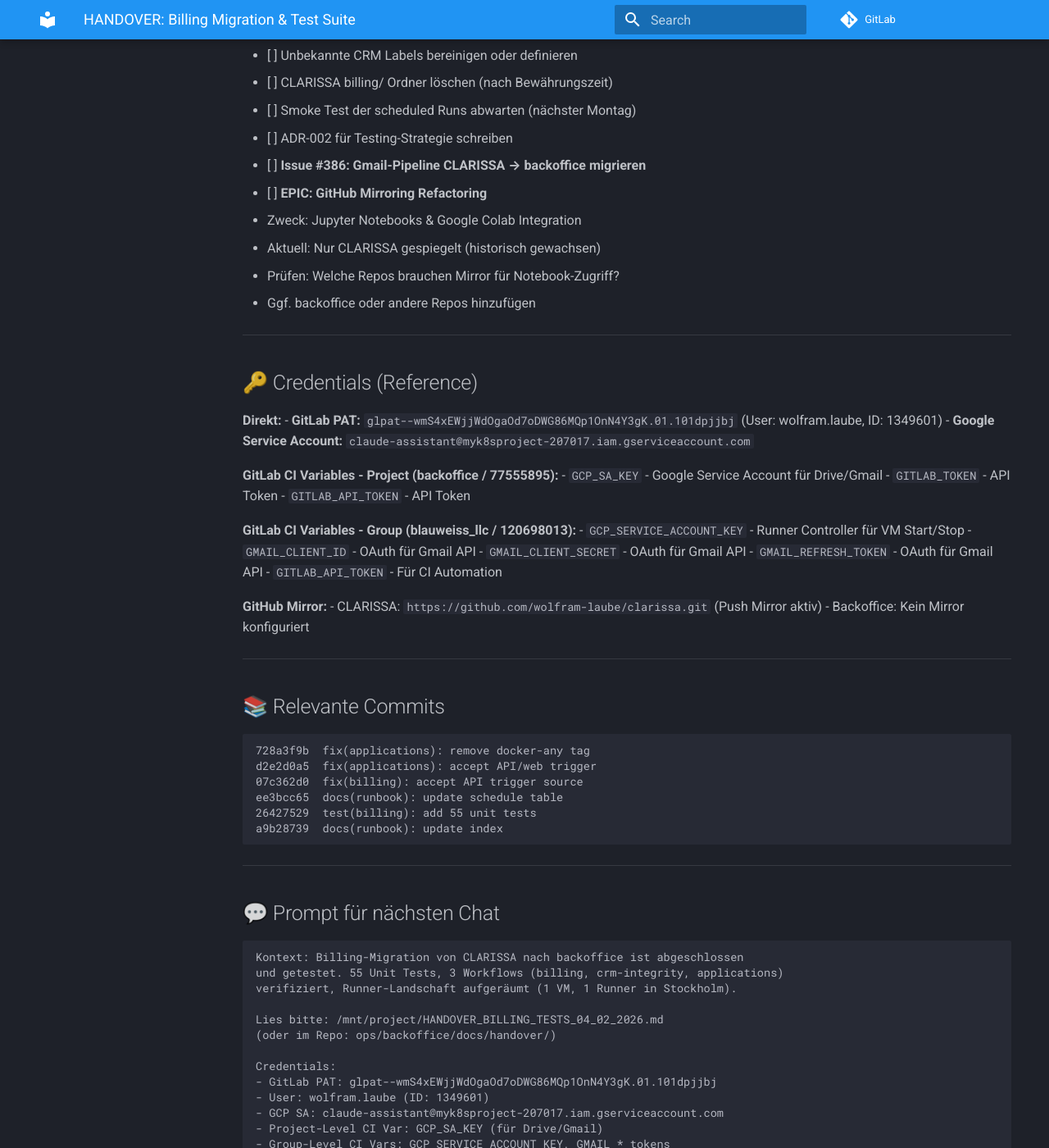
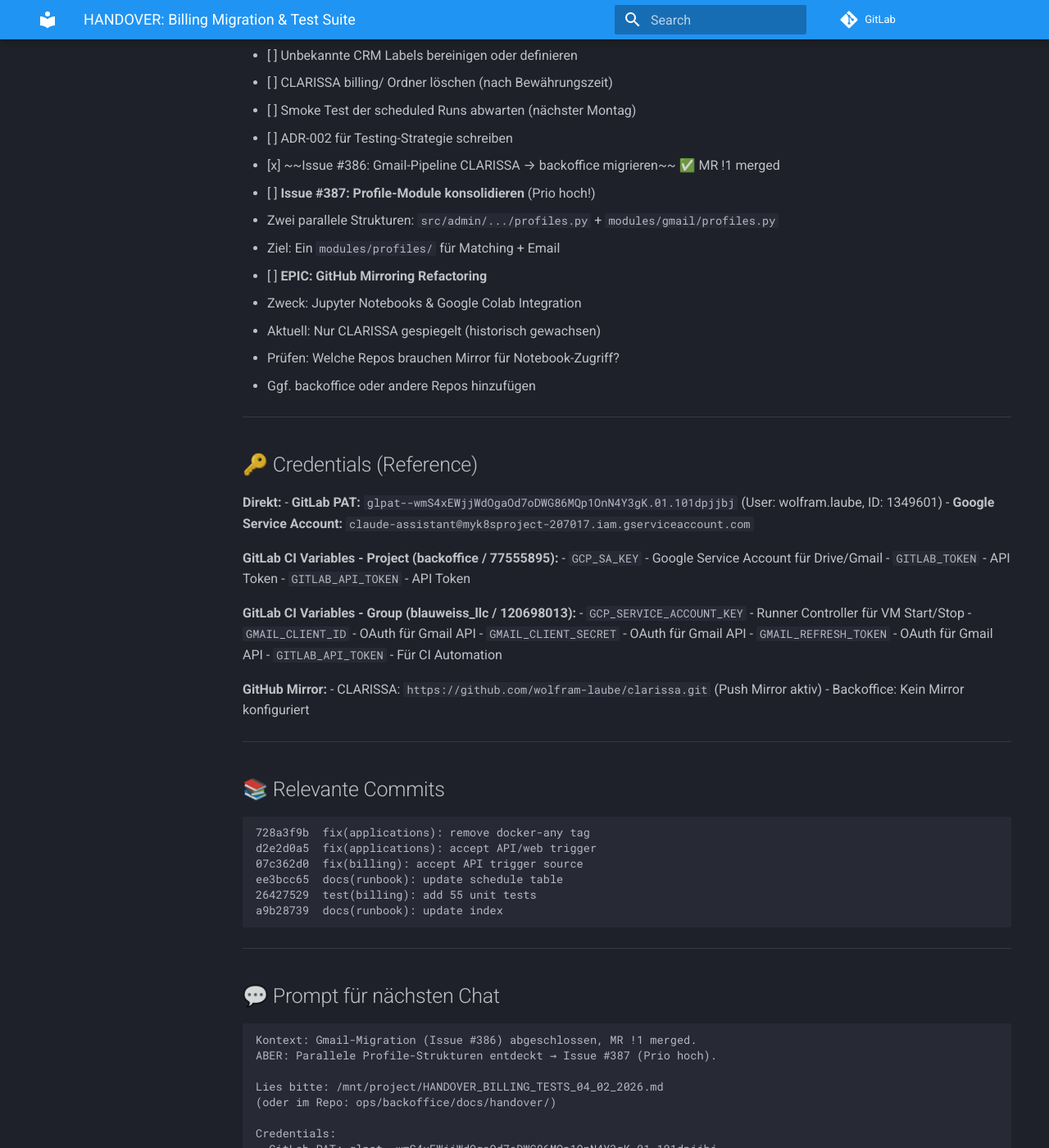
Before and after one commit to wolfram-laube/backoffice, an MkDocs documentation site: the page built from docs/handover/HANDOVER_BILLING_TESTS_04_02_2026.md, in a window 1280 px wide and 1400 px high, scrolled down 2802 px. Shown: the whole window at 82% size. Built offline with MkDocs 1.6.1 and Material for MkDocs 9.7.7, drawn with Linux system fonts in a browser that asks for light colours; comment, search, counter and statistics services are not loaded; some of the changed text lies outside the part shown.

Commit message:
docs(handover): update with #386 done, add #387 profile consolidation

````diff
--- a/docs/handover/HANDOVER_BILLING_TESTS_04_02_2026.md
+++ b/docs/handover/HANDOVER_BILLING_TESTS_04_02_2026.md
@@ -118,7 +118,10 @@
 - [ ] CLARISSA billing/ Ordner löschen (nach Bewährungszeit)
 - [ ] Smoke Test der scheduled Runs abwarten (nächster Montag)
 - [ ] ADR-002 für Testing-Strategie schreiben
-- [ ] **Issue #386: Gmail-Pipeline CLARISSA → backoffice migrieren**
+- [x] ~~Issue #386: Gmail-Pipeline CLARISSA → backoffice migrieren~~ ✅ MR !1 merged
+- [ ] **Issue #387: Profile-Module konsolidieren** (Prio hoch!)
+  - Zwei parallele Strukturen: `src/admin/.../profiles.py` + `modules/gmail/profiles.py`
+  - Ziel: Ein `modules/profiles/` für Matching + Email
 - [ ] **EPIC: GitHub Mirroring Refactoring**
   - Zweck: Jupyter Notebooks & Google Colab Integration
   - Aktuell: Nur CLARISSA gespiegelt (historisch gewachsen)
@@ -167,9 +170,8 @@
 ## 💬 Prompt für nächsten Chat
 
 ```
-Kontext: Billing-Migration von CLARISSA nach backoffice ist abgeschlossen
-und getestet. 55 Unit Tests, 3 Workflows (billing, crm-integrity, applications)
-verifiziert, Runner-Landschaft aufgeräumt (1 VM, 1 Runner in Stockholm).
+Kontext: Gmail-Migration (Issue #386) abgeschlossen, MR !1 merged.
+ABER: Parallele Profile-Strukturen entdeckt → Issue #387 (Prio hoch).
 
 Lies bitte: /mnt/project/HANDOVER_BILLING_TESTS_04_02_2026.md
 (oder im Repo: ops/backoffice/docs/handover/)
@@ -182,13 +184,14 @@
 - Group-Level CI Vars: GCP_SERVICE_ACCOUNT_KEY, GMAIL_* tokens
 
 Offene Themen:
-1. CRM Data Quality (Issue #379 ohne Status, 18 unbekannte Labels)
-2. ADR-002 Testing-Strategie dokumentieren
-3. Scheduled Runs monitoren (nächster Montag)
-4. Issue #386: Gmail-Pipeline CLARISSA → backoffice migrieren
+1. **Issue #387: Profile-Module konsolidieren** (Prio hoch!)
+   - `src/admin/applications/pipeline/profiles.py` (Matching)
+   - `modules/gmail/profiles.py` (Email)
+   - Ziel: Ein `modules/profiles/` für alles
+2. CRM Data Quality (Issue #379 ohne Status, 18 unbekannte Labels)
+3. ADR-002 Testing-Strategie dokumentieren
+4. Scheduled Runs monitoren (Montag)
 5. EPIC: GitHub Mirroring Refactoring (Colab/Jupyter Integration)
-   - Aktuell nur CLARISSA → GitHub gespiegelt
-   - Prüfen ob weitere Repos Mirror brauchen
 
 Repos:
 - ops/backoffice (77555895) - Alle Operations
````
